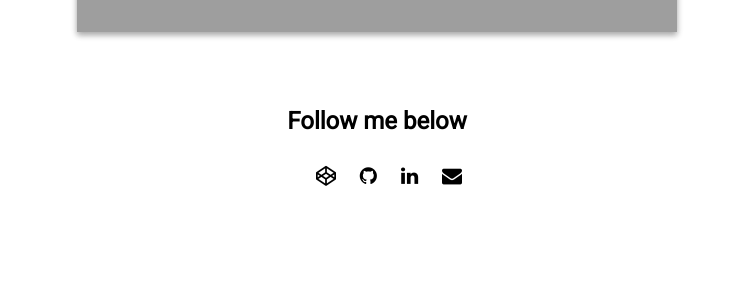
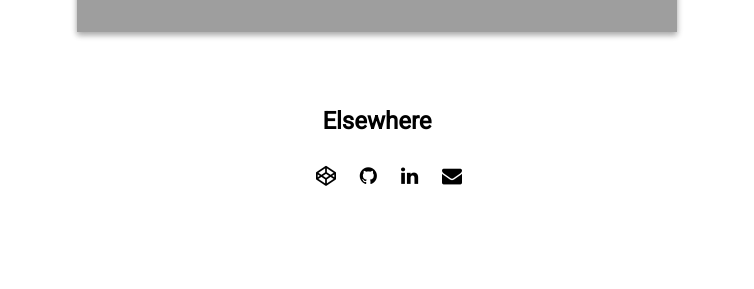
Before and after one commit to besener/besener.github.io, a Jekyll site: the page built from index.html, in a window 1280 px wide. Shown: the part 1378-1667 px from the top of the page, without its empty margins (263-1017 px from the left). Built offline with Jekyll 4.4.1, drawn with Linux system fonts in a browser that asks for light colours; nearby versions of some CDN libraries.

Commit message:
Update settings.yml

```diff
--- a/_data/settings.yml
+++ b/_data/settings.yml
@@ -63,15 +63,19 @@ contact: >
 projects:
 
 - {name: 'Project A', folder: 'proj-1', file: 'projects/projecta.html'}
+
 - {name: 'Project B', folder: 'proj-2', file: 'projects/projectb.html'}
+
 - {name: 'Project C', folder: 'proj-3', file: 'projects/projectc.html'}
+
 - {name: 'Project D', folder: 'proj-4', file: 'projects/project-project-d.html'}
+
 
 #-------------------------------
 
 # Contact Section
 
-footer: Follow me below
+footer: Elsewhere
 
 social:
 
```
